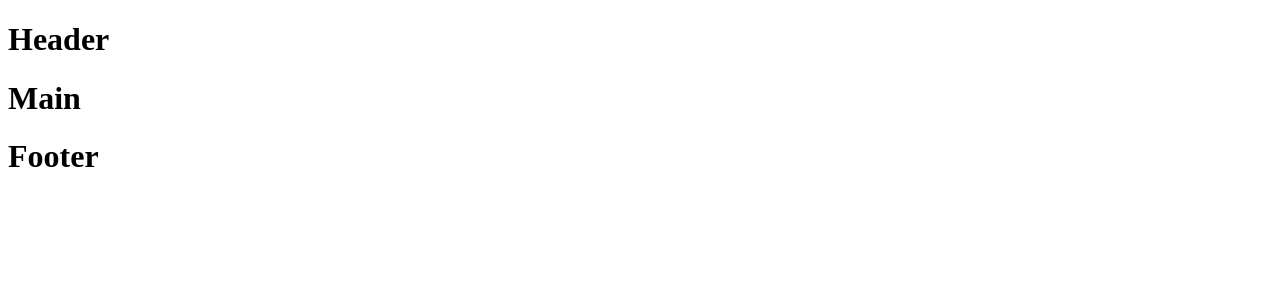
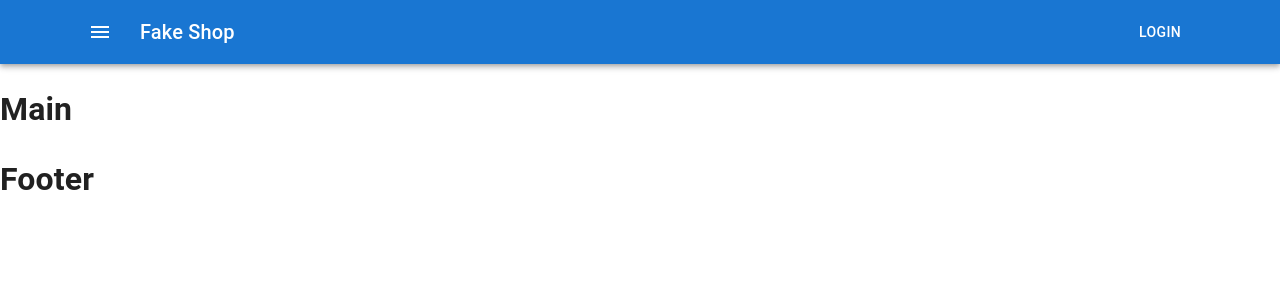
Before and after one commit to kznkv-skillup/fake, a React (Create React App) app: page / in a window 1280 px wide. Shown: the top 300 px of the page. Built offline with nearby package versions, Linux system fonts and the light colour scheme.

Commit message:
add material-ui

```diff
--- a/package.json
+++ b/package.json
@@ -3,6 +3,10 @@
   "version": "0.1.0",
   "private": true,
   "dependencies": {
+    "@emotion/react": "^11.9.0",
+    "@emotion/styled": "^11.8.1",
+    "@mui/icons-material": "^5.8.2",
+    "@mui/material": "^5.8.2",
     "@testing-library/jest-dom": "^5.16.4",
     "@testing-library/react": "^13.2.0",
     "@testing-library/user-event": "^13.5.0",
--- a/src/container/App/App.js
+++ b/src/container/App/App.js
@@ -3,10 +3,12 @@
 import { Header } from 'container/Header/Header'
 import { Footer } from 'container/Footer/Footer'
 import { Main } from 'container/Main/Main'
+import { CssBaseline } from '@mui/material'
 
 export const App = () => {
     return (
         <>
+            <CssBaseline />
             <Header />
             <Main />
             <Footer />
--- a/src/container/Header/Header.js
+++ b/src/container/Header/Header.js
@@ -1,9 +1,38 @@
 import React from 'react'
+import AppBar from '@mui/material/AppBar'
+import Toolbar from '@mui/material/Toolbar'
+import Typography from '@mui/material/Typography'
+import Button from '@mui/material/Button'
+import IconButton from '@mui/material/IconButton'
+import MenuIcon from '@mui/icons-material/Menu'
+import { Container } from '@mui/material'
 
 export const Header = () => {
     return (
         <>
-            <h1>Header</h1>
+            <AppBar position="static">
+                <Container>
+                    <Toolbar>
+                        <IconButton
+                            size="large"
+                            edge="start"
+                            color="inherit"
+                            aria-label="menu"
+                            sx={{ mr: 2 }}
+                        >
+                            <MenuIcon />
+                        </IconButton>
+                        <Typography
+                            variant="h6"
+                            component="div"
+                            sx={{ flexGrow: 1 }}
+                        >
+                            Fake Shop
+                        </Typography>
+                        <Button color="inherit">Login</Button>
+                    </Toolbar>
+                </Container>
+            </AppBar>
         </>
     )
 }
```
Also changed, not shown: 1 other file (tests, documents, lock files or other folders).
